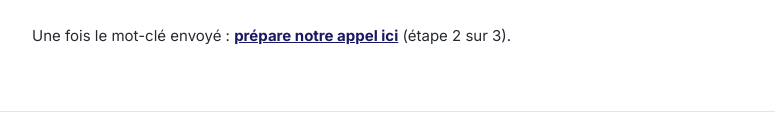
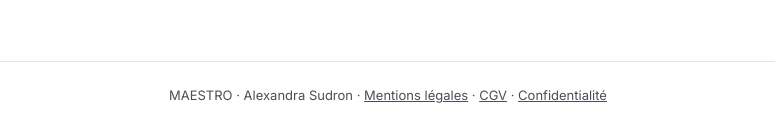
Before and after one commit to alexandracoaching12-ops/maestro-funnel, a plain HTML site: page merci.html in a window 1280 px wide. Shown: the part 1050-1165 px from the top of the page, without its empty margins (252-1027 px from the left). Drawn offline with Linux system fonts and the light colour scheme.

Commit message:
Page merci : retrait du lien vers la page avant l'appel
Co-Authored-By: Claude Opus 5.5 <noreply@anthropic.com>
Claude-Session: https://claude.ai/code/session_01JipF6fw7tsy1gbpv65hv2q

```diff
--- a/merci.html
+++ b/merci.html
@@ -23,7 +23,6 @@
 <p style="margin:32px 0 0;font-weight:600">Le mot-clé est dans cette vidéo.</p>
 <video class="merci-video" src="merci-video.mp4?v=2" poster="merci-poster.jpg?v=2" controls playsinline preload="metadata" controlslist="nodownload" aria-label="Vidéo de confirmation : ce qu'il faut savoir avant notre appel"></video>
 <a class="btn" href="https://wa.me/33659422739?text=Bonjour%20Alexandra%2C%20voici%20le%20mot-cl%C3%A9%20%3A%20" target="_blank" rel="noopener">J'envoie le mot-clé sur WhatsApp</a>
-<p style="margin:28px 0 0;font-size:15px">Une fois le mot-clé envoyé : <a href="avant-appel.html"><strong>prépare notre appel ici</strong></a> (étape 2 sur 3).</p>
 </main>
 <footer>MAESTRO · Alexandra Sudron · <a href="mentions-legales.html">Mentions légales</a> · <a href="cgv.html">CGV</a> · <a href="confidentialite.html">Confidentialité</a></footer>
 <script src="track.js?v=11"></script>
```
